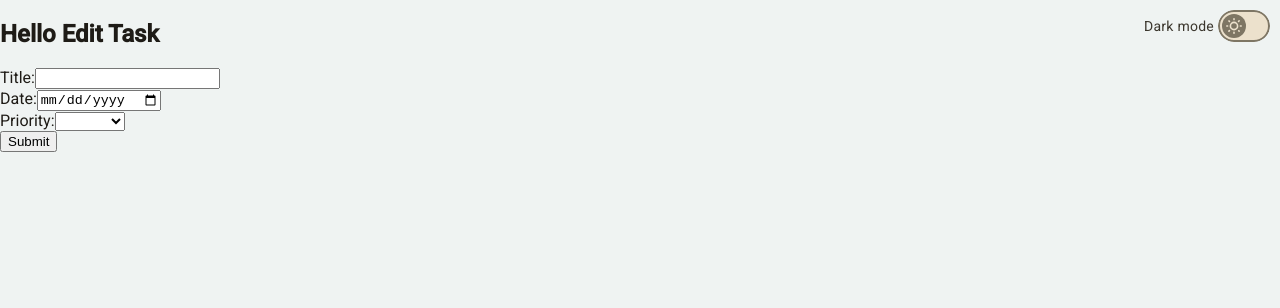
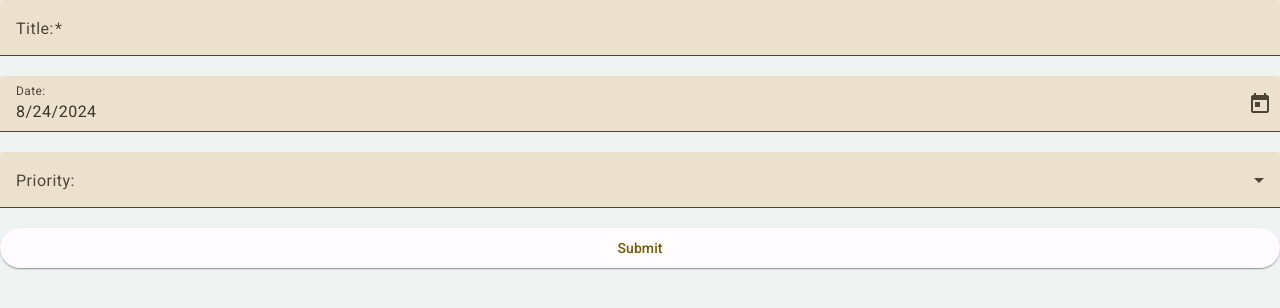
Before and after one commit to Snellingen/tasker, an Angular app: page /edit-task in a window 1280 px wide. Shown: the top 308 px of the page. Built offline with nearby package versions, Linux system fonts and the light colour scheme.

Commit message:
edit fixup and .azy loading

```diff
--- a/src/app/app.routes.ts
+++ b/src/app/app.routes.ts
@@ -2,13 +2,11 @@ import { Routes } from '@angular/router';
 import { TaskOverviewComponent } from './components/task-overview/task-overview.component';
 import { EditTaskComponent } from './components/edit-task/edit-task.component';
 import { TaskCardComponent } from './components/task-card/task-card.component';
-import { CardListComponent } from './components/card-list/card-list.component';
 
 export const routes: Routes = [
   { path: '', redirectTo: 'task-overview', pathMatch: 'full' },
   { path: 'task-overview', component: TaskOverviewComponent },
-  { path: 'edit-task/:id',  component: EditTaskComponent },
-  { path: 'edit-task',  component: EditTaskComponent },
+  { path: 'edit-task/:id',  loadComponent: () => import('./components/edit-task/edit-task.component').then(m => m.EditTaskComponent)},
+  { path: 'edit-task',  loadComponent: () => import('./components/edit-task/edit-task.component').then(m => m.EditTaskComponent) },
   { path: 'card', component: TaskCardComponent},
-  { path: 'card-list', component: CardListComponent}
 ];
--- a/src/app/components/card-list/card-list.component.scss
+++ b/src/app/components/card-list/card-list.component.scss
@@ -1,7 +1,4 @@
 .card-list{
-  &__viewport::--webkit-scrollbar {
-    display: none;
-  }
 
   &__viewport {
     height: 50vh;
--- a/src/app/components/card-list/card-list.component.ts
+++ b/src/app/components/card-list/card-list.component.ts
@@ -35,7 +35,6 @@ export class CardListComponent {
   idKey = 'task_';
 
   dragStarted(event: any) {
-    console.log('Drag started:', event);
   }
 
   onItemDrop(event: any) {
--- a/src/app/components/edit-task/edit-task.component.html
+++ b/src/app/components/edit-task/edit-task.component.html
@@ -1,30 +1,30 @@
-<h2>Hello {{pageTitle}}</h2>
-
-<form [formGroup]="taskForm" (ngSubmit)="onSubmit()">
-  <div>
-    <label for="title">Title:</label>
-    <input type="text" id="title" name="title" formControlName="title" required>
+<form class="edit-task" [formGroup]="taskForm" (ngSubmit)="onSubmit()">
+  <mat-form-field>
+    <mat-label for="title">Title:</mat-label>
+    <input matInput placeholder="Awesome thing to do" type="text" id="title" name="title" formControlName="title" required>
     @if (taskForm.get('title')?.invalid && taskForm.get('title')?.touched) {
-      <div>{{taskForm.get('title')?.errors | json}}</div>
+      <mat-error>{{taskForm.get('title')?.errors | json}}</mat-error>
     }
-  </div>
-  <div>
-    <label for="date">Date:</label>
-    <input type="date" id="date" name="date" formControlName="date" required>
+  </mat-form-field>
+  <mat-form-field>
+    <mat-label for="date">Date:</mat-label>
+    <input matInput [matDatepicker]="picker" id="date" name="date" formControlName="date">
+    <mat-datepicker-toggle matIconSuffix [for]="picker"></mat-datepicker-toggle>
+    <mat-datepicker #picker></mat-datepicker>
     @if (taskForm.get('date')?.invalid && taskForm.get('date')?.touched) {
-      <div>{{taskForm.get('date')?.errors | json}}</div>
+      <mat-error>{{taskForm.get('date')?.errors | json}}</mat-error>
     }
-  </div>
-  <div>
-    <label for="priority">Priority:</label>
-    <select id="priority" name="priority" formControlName="priority" required>
+  </mat-form-field>
+  <mat-form-field>
+    <mat-label for="priority">Priority:</mat-label>
+    <mat-select id="priority" name="priority" formControlName="priority">
       <option value="low">Low</option>
       <option value="medium">Medium</option>
       <option value="high">High</option>
-    </select>
+    </mat-select>
     @if (taskForm.get('priority')?.invalid && taskForm.get('priority')?.touched) {
-      <div>{{taskForm.get('priority')?.errors | json}}</div>
+      <mat-error>{{taskForm.get('priority')?.errors | json}}</mat-error>
     }
-  </div>
-  <button type="submit">Submit</button>
+  </mat-form-field>
+  <button mat-raised-button type="submit">Submit</button>
 </form>
--- a/src/app/components/edit-task/edit-task.component.scss
+++ b/src/app/components/edit-task/edit-task.component.scss
@@ -0,0 +1,4 @@
+.edit-task {
+  display: flex;
+  flex-direction: column;
+}
--- a/src/app/components/list/list.component.ts
+++ b/src/app/components/list/list.component.ts
@@ -43,7 +43,6 @@ export class ListComponent implements AfterViewInit, OnDestroy{
   }
 
   handleSortChange(sort: Sort) {
-    console.log('Sort changed', sort);
     this.dataSource = this.dataSource?.sort((a, b) => {
       const isAsc = sort.direction === 'asc';
       switch (sort.active) {
--- a/src/app/components/task-overview/task-overview.component.ts
+++ b/src/app/components/task-overview/task-overview.component.ts
@@ -64,7 +64,6 @@ export class TaskOverviewComponent {
   filteredData$ = combineLatest([this.filter$, this.tasks$]).pipe(
     map(([filterValues, tasks]) => {
       const { completionStatusFilters, priorityFilters } = filterValues;
-      console.log('Filtering with:', completionStatusFilters, priorityFilters);
       return tasks.filter(item => {
         if (!completionStatusFilters || completionStatusFilters.length === 0) {
           return true;
@@ -86,7 +85,6 @@ export class TaskOverviewComponent {
 
   sortedData$ = combineLatest([this.filteredData$, this.sort$]).pipe(
     map(([data, sort]) => {
-      console.log('Sorting with:', sort);
       const isAsc = sort.selectedSortDirection === 'asc';
       if (sort.selectedSort === 'custom') {
         return [...data]; // keeps the order as is from service
@@ -104,7 +102,6 @@ export class TaskOverviewComponent {
     );
 
   navigateToEditTask(item: any) {
-    console.log('Navigating to edit task with id:', item);
     this.router.navigate(['edit-task', item.id]);
   }
 
--- a/src/app/components/theme-switch/theme-switch.component.ts
+++ b/src/app/components/theme-switch/theme-switch.component.ts
@@ -12,7 +12,6 @@ import { MatSlideToggleChange, MatSlideToggleModule } from '@angular/material/sl
 export class ThemeSwitchComponent {
 
   onToggleChange(e: MatSlideToggleChange) {
-    console.log('Theme switch toggled:', e);
     if (e.checked) {
       document.documentElement.classList.add('dark-theme');
     } else {
```
Also changed, not shown: src/app/components/edit-task/edit-task.component.ts (+16 -4 lines).
